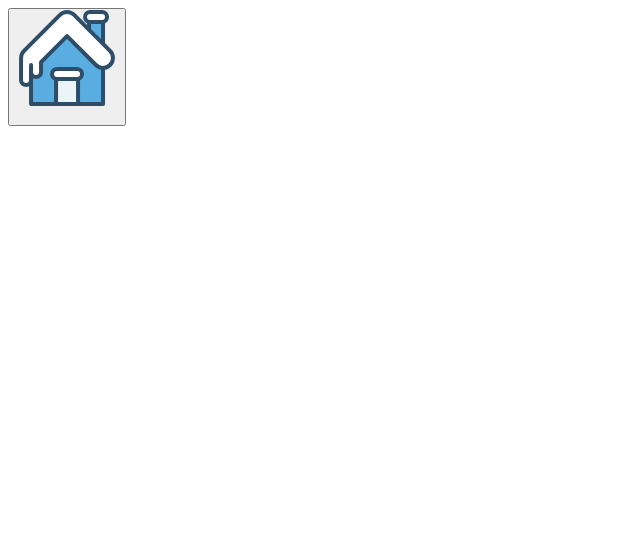
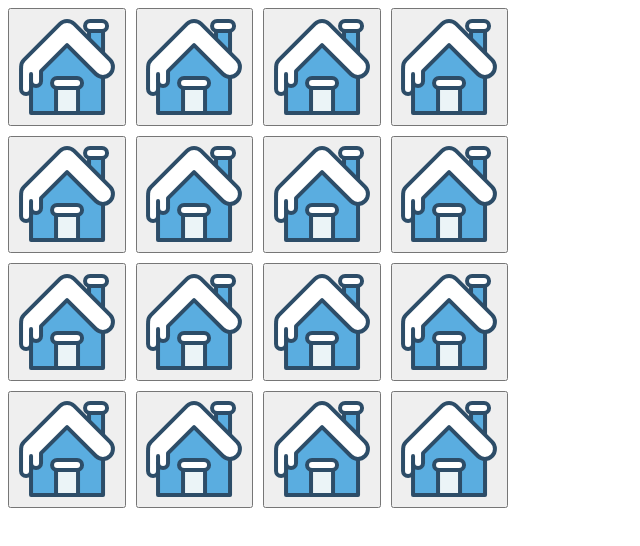
Before and after one commit to rhjje/match-match-game, a React (Vite) app: page / in a window 1280 px wide. Shown: the top 546 px of the page, without its empty margins (0-640 px from the left). Built offline with nearby package versions, Linux system fonts and the light colour scheme.

Commit message:
feat: added Field component

```diff
--- a/src/entities/field/index.tsx
+++ b/src/entities/field/index.tsx
@@ -1,6 +1,6 @@
 import classNames from 'classnames';
-import { useState } from 'react';
-import { Christmas } from '@shared/ui';
+import { useState, useEffect } from 'react';
+import { Christmas, IconProps } from '@shared/ui';
 import { Cell } from '@shared/ui';
 import styles from './styles.module.scss';
 
@@ -10,15 +10,41 @@ interface FieldProps {
 
 export const Field = ({ size }: FieldProps) => {
   const [active, setActive] = useState(false);
+  const [elements, setElements] = useState<
+    (({ size, ...props }: IconProps) => JSX.Element)[]
+  >([]);
+
+  useEffect(() => {
+    const values = Object.values(Christmas);
+    const arrayField: (({ size, ...props }: IconProps) => JSX.Element)[] =
+      Array(size);
+    const arrayOfIndexes = Array(size)
+      .fill(null)
+      .map((_, i) => i);
+
+    for (let i = 0; i < size; i++) {
+      const randomIndex = Math.floor(Math.random() * arrayOfIndexes.length);
+      arrayField[arrayOfIndexes[randomIndex]] = values[Math.floor(i / 2)];
+
+      arrayOfIndexes.splice(randomIndex, 1);
+    }
+
+    setElements(arrayField);
+  }, [size]);
 
   return (
     <div className={classNames(styles.field, styles[`size${size}`])}>
-      <Cell
-        onClick={() => setActive((prev) => !prev)}
-        cover={<Christmas.House />}
-        icon={<Christmas.Bird />}
-        active={active}
-      />
+      {elements.map((item) => {
+        const Icon = item;
+        return (
+          <Cell
+            onClick={() => setActive((prev) => !prev)}
+            cover={<Christmas.House />}
+            icon={<Icon />}
+            active={active}
+          />
+        );
+      })}
     </div>
   );
 };
--- a/src/shared/ui/atoms/cell/styles.module.scss
+++ b/src/shared/ui/atoms/cell/styles.module.scss
@@ -3,10 +3,14 @@
   height: 100%;
   position: relative;
   perspective: 1000px;
+  cursor: pointer;
 }
 
 .front,
 .back {
+  display: flex;
+  align-items: center;
+  justify-content: center;
   position: absolute;
   top: 0;
   left: 0;
--- a/src/shared/ui/icons/index.ts
+++ b/src/shared/ui/icons/index.ts
@@ -1 +1,2 @@
 export * from './christmas';
+export * from './icon';
```
